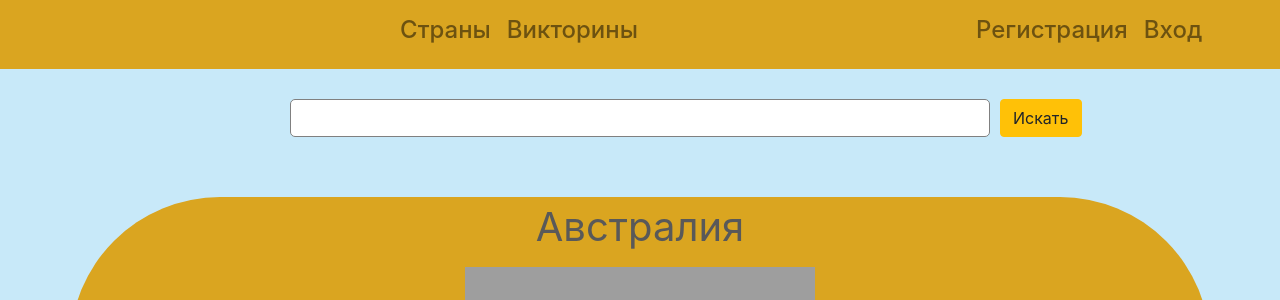
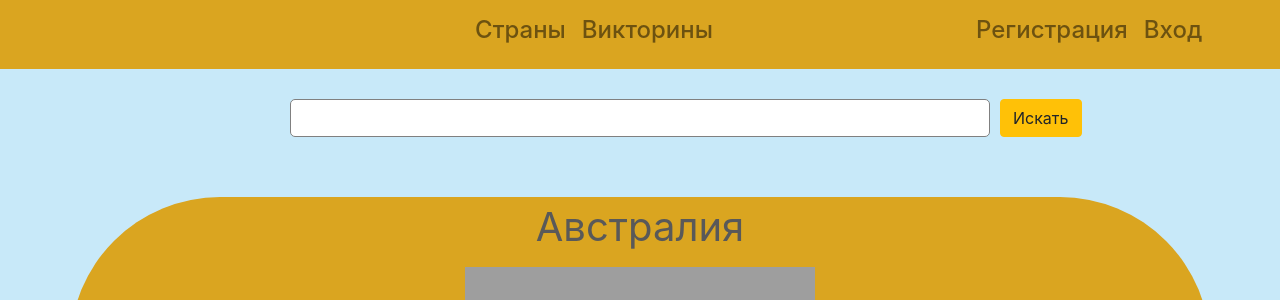
Before and after one commit to 1nkognit0/WEB.FLASK.study-of-countries, a Flask app: page / in a window 1280 px wide. Shown: the top 300 px of the page. Run offline with Flask 2, Linux system fonts and the light colour scheme; some libraries are stand-ins or nearby versions; grey boxes are pictures that could not be loaded.

Commit message:
Update base.html

```diff
--- a/templates/base.html
+++ b/templates/base.html
@@ -20,7 +20,7 @@
         <div class="container navbar">
             <ul class="navbar-nav font-weight-bold mx-auto">
                 <li class="nav-item">
-                    <a class="nav-item nav-link h4" href="/">Страны</a>
+                    <a class="nav-item nav-link h4" href="/" style="margin-left: 150px;">Страны</a>
                 </li>
                 <li class="nav-item">
                     <a class="nav-item nav-link h4" href="/quizzes">Викторины</a>
```
